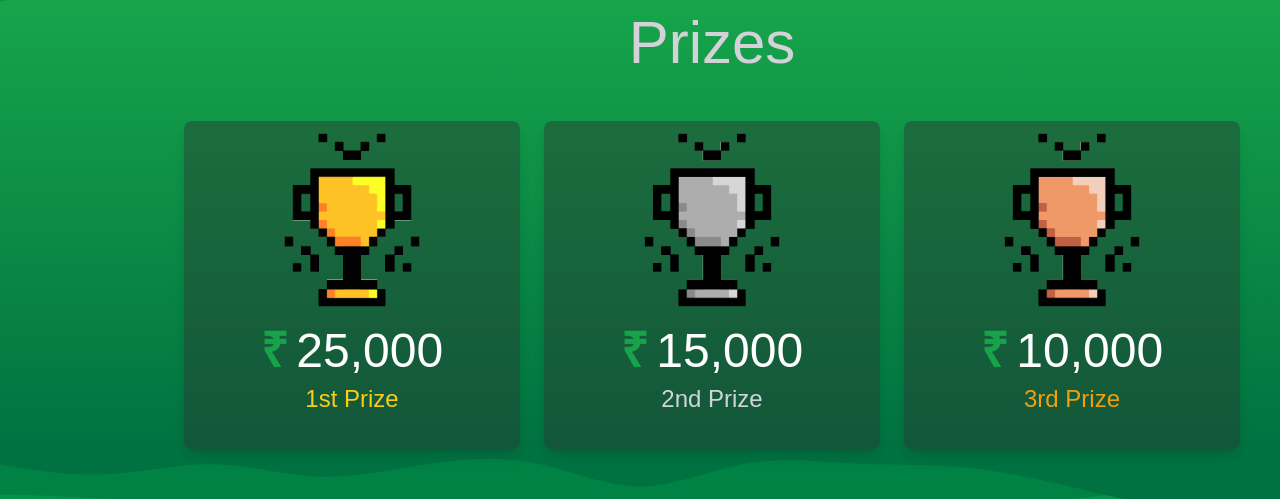
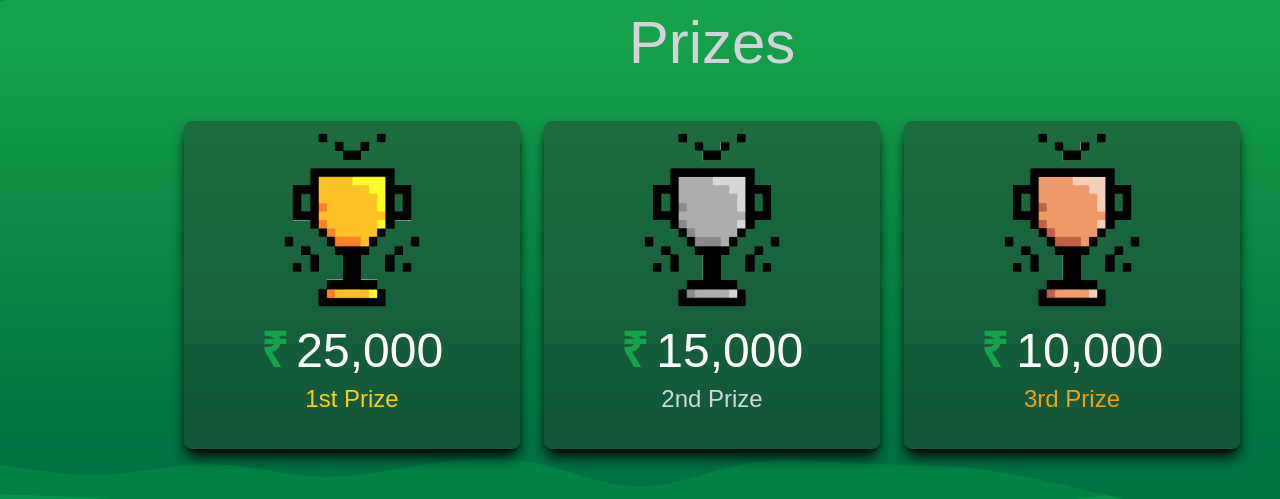
Before and after one commit to ICEFOSS/hackfit, a React (Create React App) app: page / in a window 1280 px wide. Shown: the part 3980-4479 px from the top of the page. Built offline with nearby package versions, Linux system fonts and the light colour scheme; a web font is replaced by a local one.

Commit message:
added shadow animation to Prize card

```diff
--- a/src/components/Prize.js
+++ b/src/components/Prize.js
@@ -40,7 +40,7 @@ export default class Prize extends Component {
 function Prize_card(props) {
   return (
     <>
-      <div className="transform max-w-sm bg-brochblack shadow-lg overflow-hidden flex flex-col md:flex-row transition duration-1000 hover:scale-105 md:pb-2 w-80 sm:w-72 md:w-72 lg:w-[21rem] rounded-lg bg-opacity-40">
+      <div className="transform max-w-sm bg-brochblack shadow-lg overflow-hidden flex flex-col md:flex-row transition-all duration-700 hover:scale-105 md:pb-2 w-80 sm:w-72 md:w-72 lg:w-[21rem] rounded-lg bg-opacity-40 shadow-black hover:shadow-none">
         <div className="w-full h-56 sm:h-64 md:h-68 lg:h-80">
           <img
             className="p-3 w-28 sm:w-32 lg:w-40 mx-auto"
```
